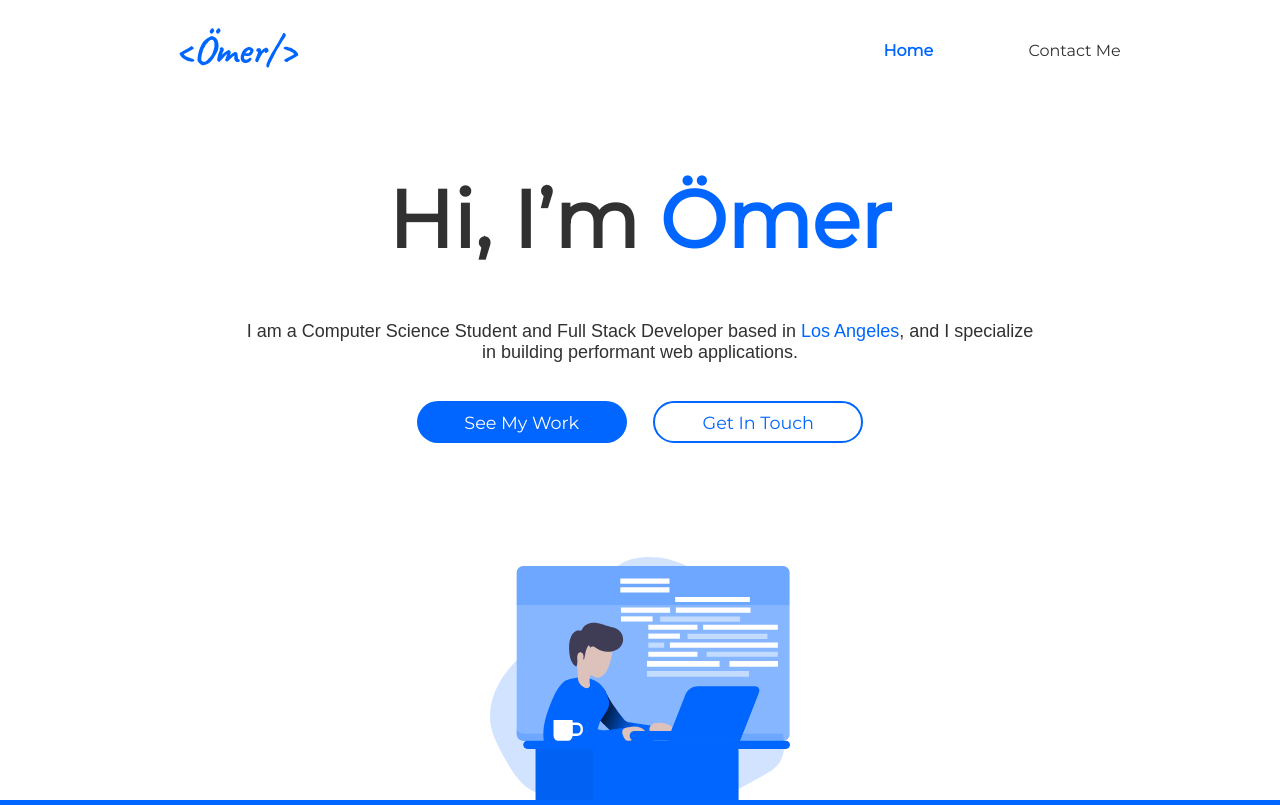
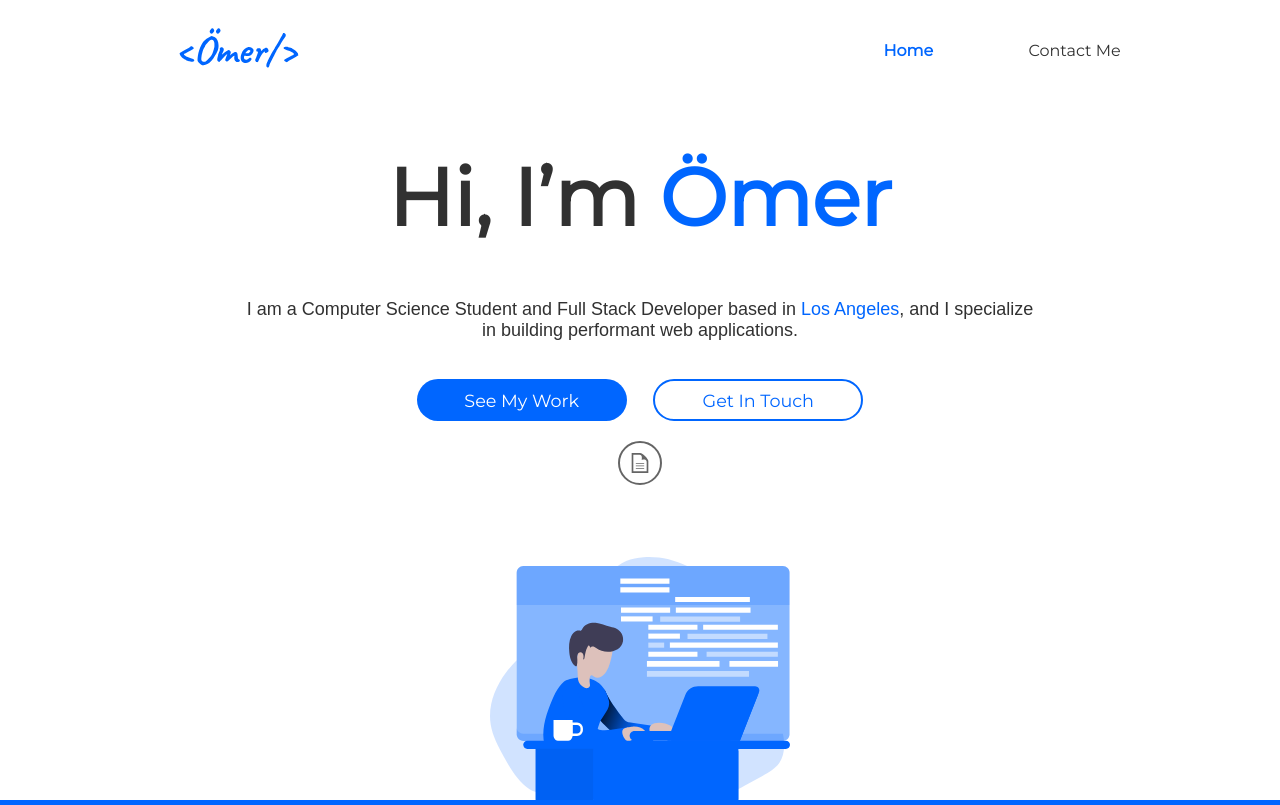
Before and after one commit to omerdemirkan/portfolio, a Gatsby site: page / in a window 1280 px wide. Shown: the top 805 px of the page. Built offline with nearby package versions, Linux system fonts and the light colour scheme; Gatsby itself is replaced by a stand-in of ours; a web font is replaced by a local one.

Commit message:
add a resume link to hero section

```diff
--- a/src/pages/index.js
+++ b/src/pages/index.js
@@ -8,6 +8,7 @@
 import heroImage from '../assets/svgs/hero-image.svg';
 import me from '../assets/images/me.png';
 import waves from '../assets/svgs/waves.svg';
+import resume from '../assets/svgs/resume.svg'
 
 import frontEnd from '../assets/svgs/skills/front-end.svg';
 import backEnd from '../assets/svgs/skills/back-end.svg';
@@ -20,7 +21,6 @@
 import socialsense from '../assets/images/projects/socialsense.jpg';
 
 import {Link as Scroll} from 'react-scroll';
-import {Link} from 'gatsby';
 
 export default () => {
     return <Layout>
@@ -33,14 +33,26 @@
                 <div>
                     <p>I am a Computer Science Student and Full Stack Developer based in <mark>Los Angeles</mark>, and I specialize in building performant web applications.</p>
                     <div className={classes.HeroButtonsBox}>
-                        <Scroll smooth={true} duration={500} offset={-80} to='projects-section'><button className={classes.MainHeaderButton}>See My Work</button></Scroll>
+                        <Scroll smooth={true} duration={500} offset={0} to='projects-section'><button className={classes.MainHeaderButton}>See My Work</button></Scroll>
                         {/* <Link to='/contact'><button className={classes.SecondaryHeaderButton}>Get In Touch</button></Link> */}
                         <a href='mailto:omerfarukpiano@gmail.com'><button className={classes.SecondaryHeaderButton}>Get In Touch</button></a>
+                    </div>
+
+                    <div className={classes.HeroLinkBox}>
+                        <a
+                        target='_blank'
+                        href='https://drive.google.com/file/d/1n2PAmeDmpYclGoBsoS5eeTrCHfrf5q5F/view?usp=sharing'
+                        >
+                            <img style={{backgroundColor: 'white'}} src={resume} alt='resume'/>
+                            <span>My Resume</span>
+                        </a>
                     </div>
                 </div>
 
             </div>
-            <img src={heroImage}/>
+            <img
+            className={classes.HeroProgrammer}
+            src={heroImage}/>
 
         </div>
 
--- a/src/styles/index.module.css
+++ b/src/styles/index.module.css
@@ -4,6 +4,11 @@
     margin: 0;
     font-family: 'Montserrat', sans-serif;
     color: #313131;
+}
+
+a {
+    text-decoration: none;
+    color: inherit;
 }
 
 p {
@@ -72,6 +77,42 @@
     outline: none;
 }
 
+.HeroLinkBox {
+    display: flex;
+    justify-content: center;
+}
+
+.HeroLinkBox > a {
+    /* display: flex;
+    justify-content: center;
+    align-items: center; */
+    width: 40px;
+    height: 40px;
+    border: 2px solid black;
+    border-radius: 999px;
+    opacity: .6;
+    position: relative;
+    overflow: hidden;
+    transition: width 0.1s ease-out;
+}
+
+.HeroLinkBox a:hover {
+    opacity: .8;
+    width: 150px;
+}
+
+.HeroLinkBox > a > img {
+    margin: 10px;
+}
+
+.HeroLinkBox a span {
+    position: absolute;
+    top: 10px;
+    left: 40px;
+    width: 100px;
+    font-weight: 600;
+}
+
 .MainHeaderButton {
     border: none;
     color: white;
@@ -95,7 +136,7 @@
     color: rgb(0, 78, 194);
 }
 
-.HeroSection img {
+.HeroProgrammer {
     position: absolute;
     bottom: -2px;
     left: 50%;
```
Also changed, not shown: src/assets/svgs/resume.svg (added).
